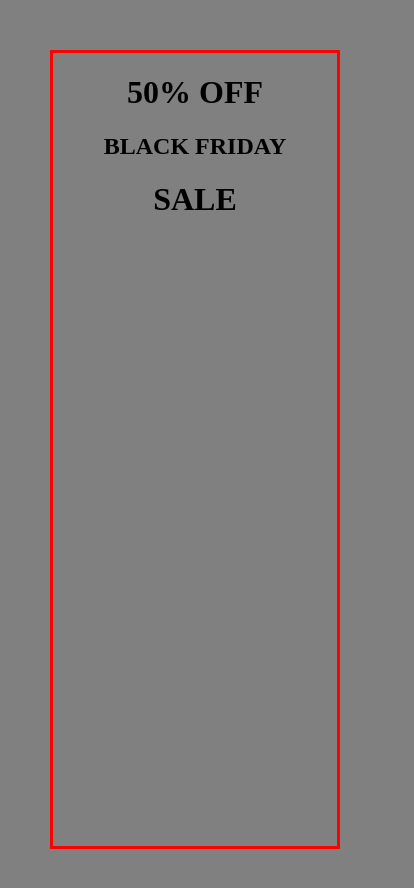
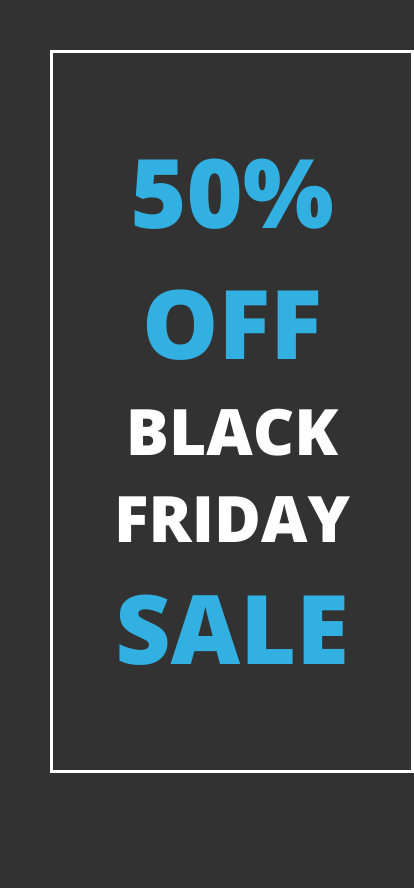
Before and after one commit to blink2ce/Black-Friday, a plain HTML site: page index.html in a window 390 px wide. Shown: the whole page, 414 px wide, since content can reach past the window. After the commit the page ends 844 px from the top, so only its background shows below. Drawn offline with nearby package versions, Linux system fonts and the light colour scheme.

Commit message:
Made the page look quite similar to picture. It would be good if the text would shrink as the screen gets small so that the picture stays together at small screen sizes.

```diff
--- a/index.html
+++ b/index.html
@@ -2,11 +2,14 @@
 <html>
 <head>
 	<link rel="stylesheet" type="text/css" href="styles.css">
+	<link href='https://fonts.googleapis.com/css?family=Open+Sans:800' rel='stylesheet' type='text/css'>
 </head>
 
 <body>
-	<h1>50% OFF</h1>
-	<h2>BLACK FRIDAY</h2>
-	<h1>SALE</h1>
+	<div class="banner">
+		<h1>50% OFF</h1>
+		<h2>BLACK FRIDAY</h2>
+		<h1>SALE</h1>
+	</div>
 </body>
 </html>
--- a/styles.css
+++ b/styles.css
@@ -1,13 +1,30 @@
 body {
-  background:gray;
-  border: 3px solid red;
+  background: #323232;
+  border: 3px solid white;
   margin: 50px;
-  /*padding:50px;*/
-  height: 500px;
-  padding-bottom: 75%;
-  /* 600 px wide, 800px tall*/
+  height: auto;
+  padding-bottom: 20%;
+  min-width: 358px;
 }
 
 h1, h2{
   text-align: center;
+  font-family:'Open Sans', sans-serif;
+  font-weight:400;
+  margin:0;
 }
+
+.banner {
+  margin:auto;
+  margin-top:20%;
+}
+
+h1 {
+  color:#32B0E1;
+  font-size:6em;
+}
+
+h2{
+  color:white;
+  font-size:4em;
+}
```
